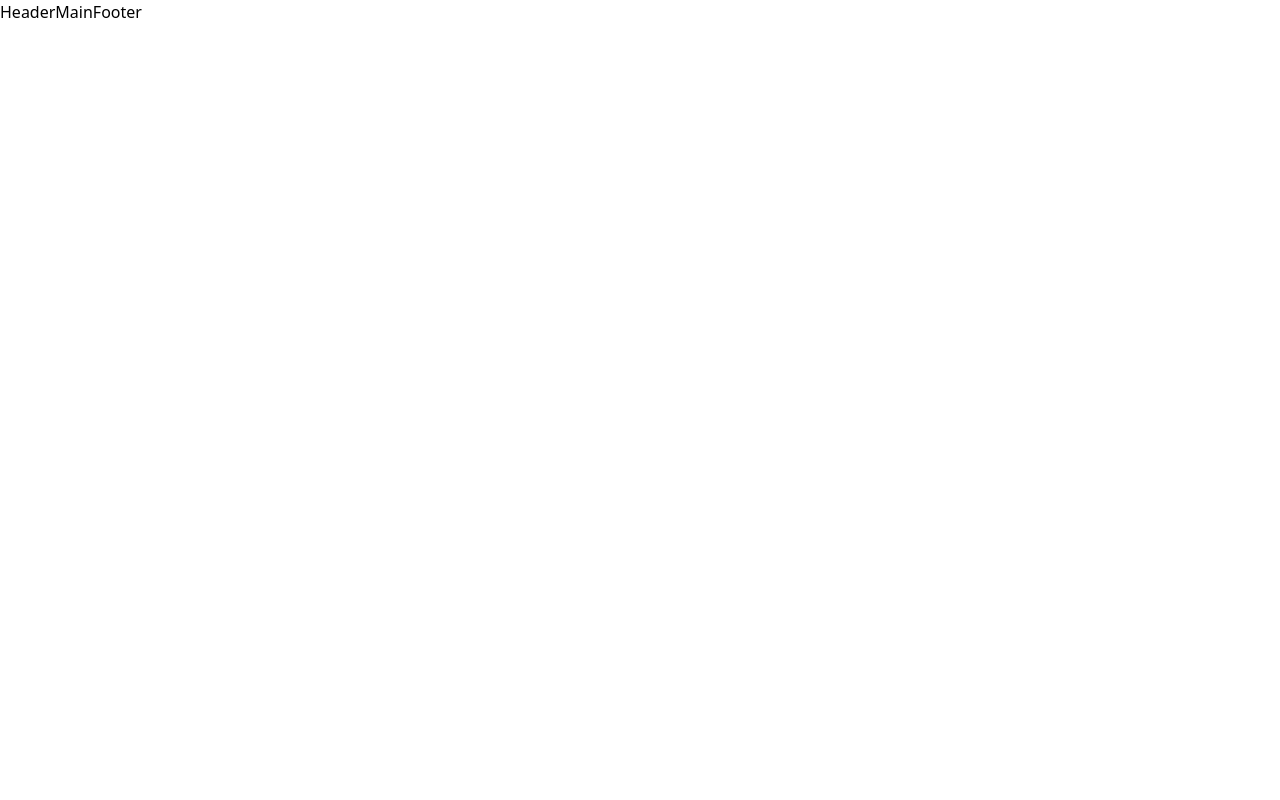
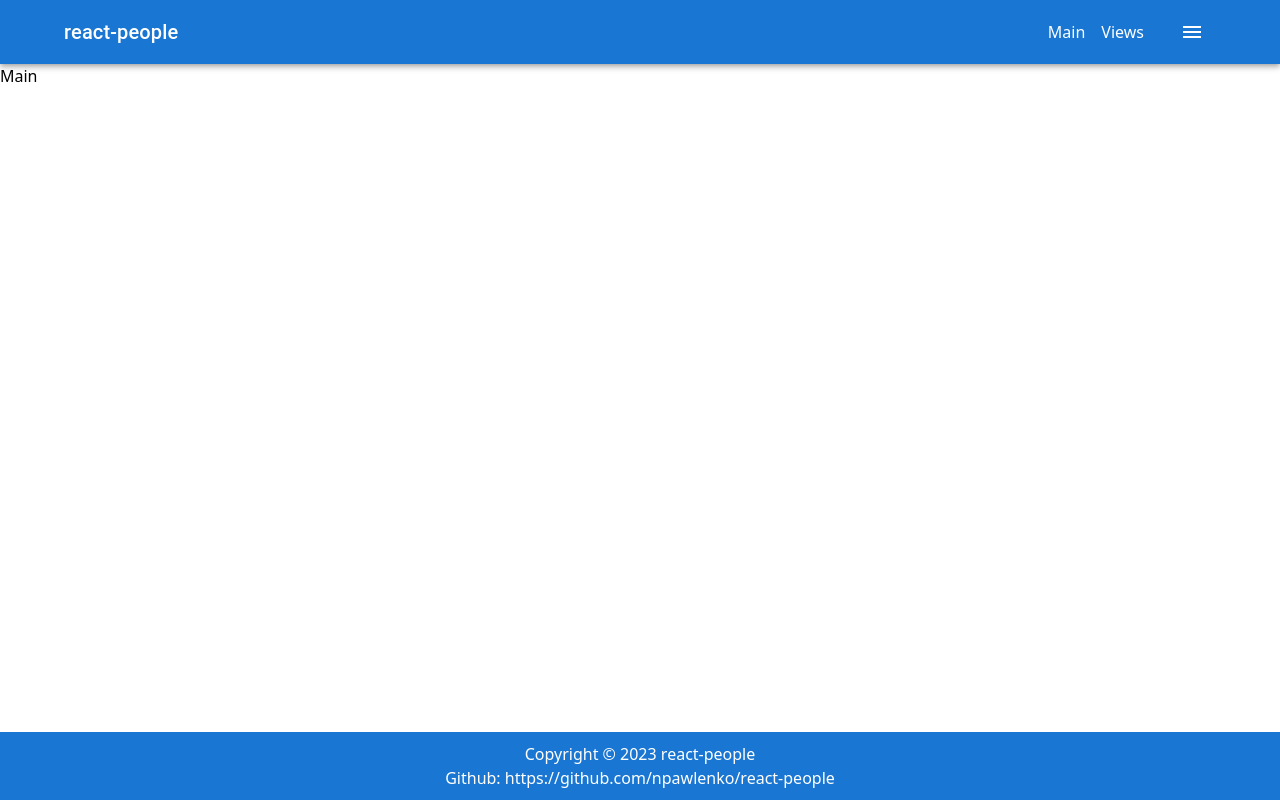
Before and after one commit to npawlenko/react-people, a React (Create React App) app: page / in a window 1280 px wide. Built offline with nearby package versions, Linux system fonts and the light colour scheme.

Commit message:
Add basic components

```diff
--- /dev/null
+++ b/src/assets/Navbar.scss
@@ -0,0 +1,3 @@
+#nav-content > li {
+    display: inline-block;
+}
--- /dev/null
+++ b/src/components/Footer.tsx
@@ -0,0 +1,25 @@
+import { Box, Container, Typography, Grid } from '@mui/material';
+import { Link } from 'react-router-dom';
+
+const Footer = () => {
+    return (
+        <Box
+            textAlign="center"
+            sx={{
+                padding: "10px 0",
+                bgcolor: "primary.main",
+                color: "#fff"
+            }}
+            marginTop="auto"
+        >
+            <Container>
+                Copyright &copy; 2023&nbsp;
+                <Link to="/main">react-people</Link><br/>
+                Github:&nbsp;
+                <Link target="_blank" to="https://github.com/npawlenko/react-people">https://github.com/npawlenko/react-people</Link>
+            </Container>
+        </Box>
+    );
+}
+
+export default Footer;
--- a/src/components/Layout.tsx
+++ b/src/components/Layout.tsx
@@ -1,13 +1,13 @@
 import { Outlet } from 'react-router-dom';
+import Navbar from './Navbar';
+import Footer from './Footer';
 
 const Layout = () => {
     return (
         <>
-            Header
-
+            <Navbar/>
             <Outlet />
-
-            Footer
+            <Footer />
         </>
      );
 }
--- /dev/null
+++ b/src/components/Navbar.tsx
@@ -0,0 +1,44 @@
+
+import { useState } from 'react';
+import { AppBar, Toolbar, Container, IconButton, Typography } from '@mui/material';
+import MenuIcon from '@mui/icons-material/Menu';
+import { Link } from 'react-router-dom';
+import './../assets/Navbar.scss';
+
+const Navbar = () => {
+    const [isMenuVisible, setMenuVisible] = useState(false);
+
+    return (
+        <AppBar position="static">
+            <Container>
+                <Toolbar disableGutters>
+                    <Typography variant="h6" component="div" sx={{ flexGrow: 1 }}>
+                        react-people
+                    </Typography>
+
+                    <ul id="nav-content">
+                        <li>
+                            <Link className="mx-2" to="/main">Main</Link>
+                        </li>
+                        <li>
+                            <Link className="mx-2" to="/views">Views</Link>
+                        </li>
+                    </ul>
+
+                    <IconButton
+                        size="large"
+                        edge="start"
+                        color="inherit"
+                        aria-label="menu"
+                        sx={{ ml: 2 }}
+                        onClick={() => setMenuVisible(!isMenuVisible)}
+                    >
+                        <MenuIcon />
+                    </IconButton>
+                </Toolbar>
+            </Container>
+      </AppBar>
+     );
+}
+
+export default Navbar;
--- a/src/index.css
+++ b/src/index.css
@@ -1,3 +1,10 @@
 @tailwind base;
 @tailwind components;
 @tailwind utilities;
+
+#root {
+    /* Used to push footer to bottom of the page */
+    min-height: 100vh;
+    display: flex;
+    flex-direction: column;
+}
```
